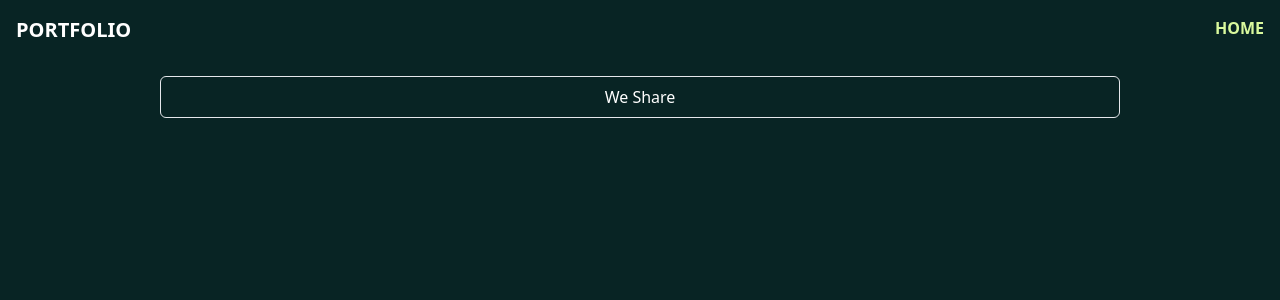
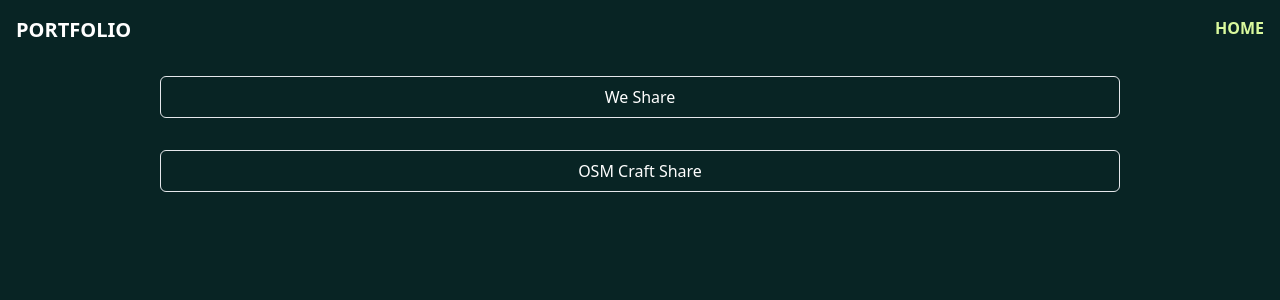
Before and after one commit to remove158/piyaphat.com, a Next.js app: page /showcase in a window 1280 px wide. Shown: the top 300 px of the page. Built offline with nearby package versions, Linux system fonts and the light colour scheme.

Commit message:
:necktie: add mincraft

```diff
--- a/src/pages/showcase.tsx
+++ b/src/pages/showcase.tsx
@@ -10,6 +10,10 @@ const Home: NextPage = () => {
 		{
 			text: "We Share",
 			url: "https://bill.piyaphat.com",
+		},
+		{
+			text: "OSM Craft Share",
+			url: "https://minecraft.piyaphat.com",
 		},
 	];
 	return (
```
